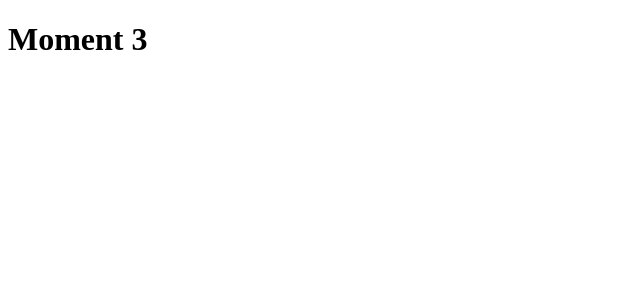
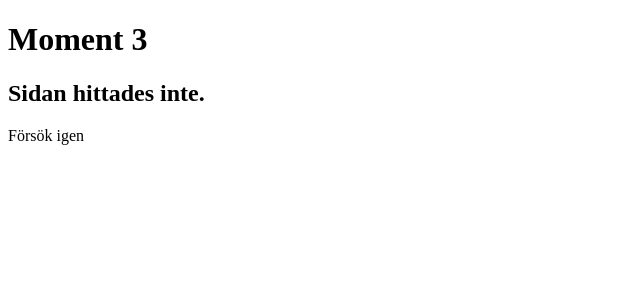
Before and after one commit to julieandersson/moment3_angular, an Angular app: page /404 in a window 1280 px wide. Before the commit this address led to /. Shown: the top 300 px of the page, without its empty margins (0-640 px from the left). Built offline with nearby package versions, Linux system fonts and the light colour scheme.

Commit message:
skapar en notfoundcomponent för felaktigt anrop

```diff
--- a/src/app/app.routes.ts
+++ b/src/app/app.routes.ts
@@ -2,10 +2,13 @@ import { Routes } from '@angular/router';
 import { HomeComponent } from './home/home.component';
 import { AboutComponent } from './about/about.component';
 import { ConvertComponent } from './convert/convert.component';
+import { NotfoundComponent } from './notfound/notfound.component';
 
 export const routes: Routes = [
     { path: "home", component: HomeComponent},
     { path: "about", component: AboutComponent},
     { path: "convert", component: ConvertComponent},
-    { path: '', redirectTo: '/home', pathMatch: 'full' }
+    { path: '', redirectTo: '/home', pathMatch: 'full' },
+    { path: "404", component: NotfoundComponent},
+    { path: "**", component: NotfoundComponent}
 ];
--- /dev/null
+++ b/src/app/notfound/notfound.component.html
@@ -0,0 +1,3 @@
+<h2>Sidan hittades inte.</h2>
+
+<p>Försök igen</p>
```
Also changed, not shown: src/app/notfound/notfound.component.ts (added, +12 -0 lines), src/app/notfound/notfound.component.css (added).
